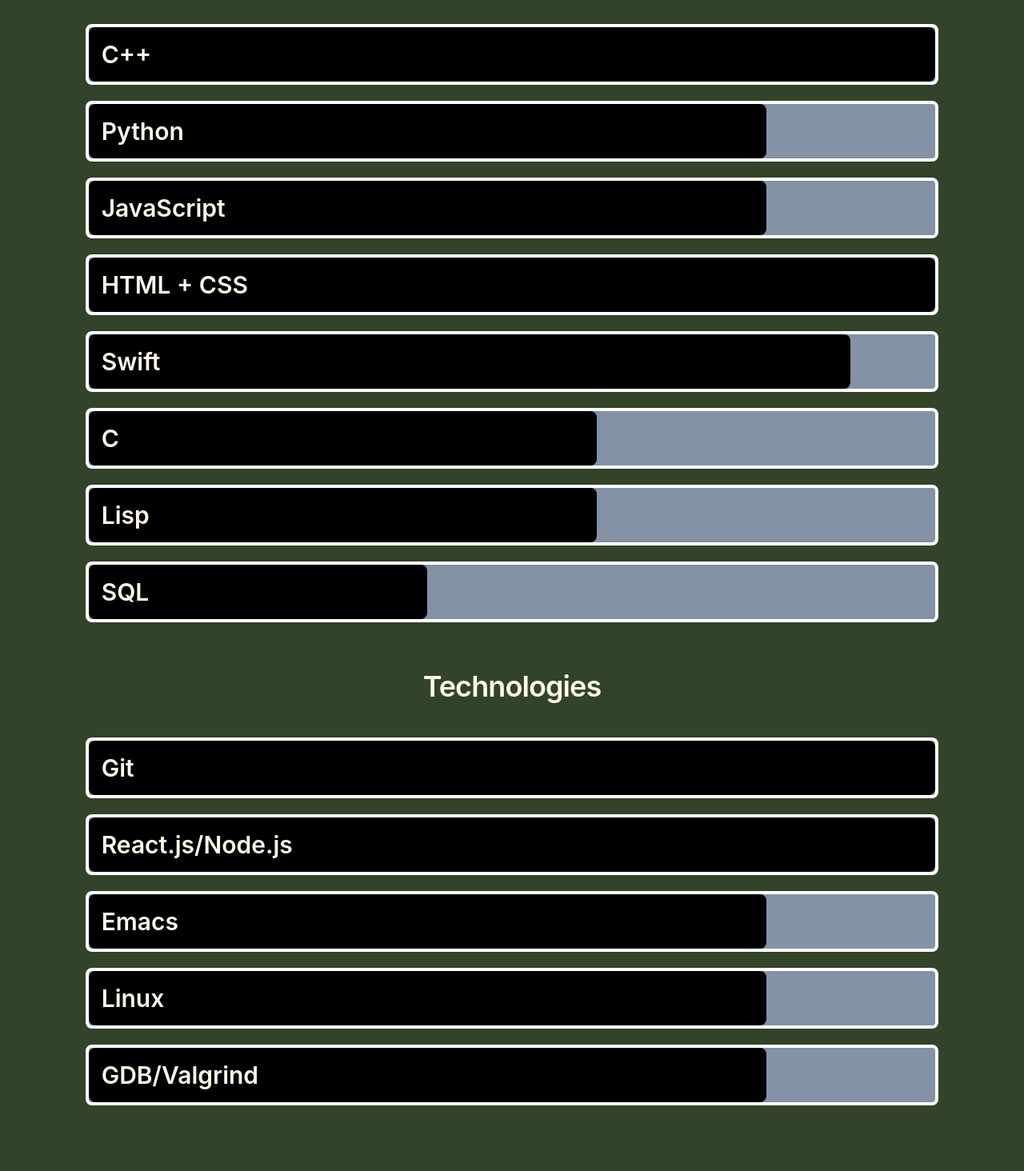
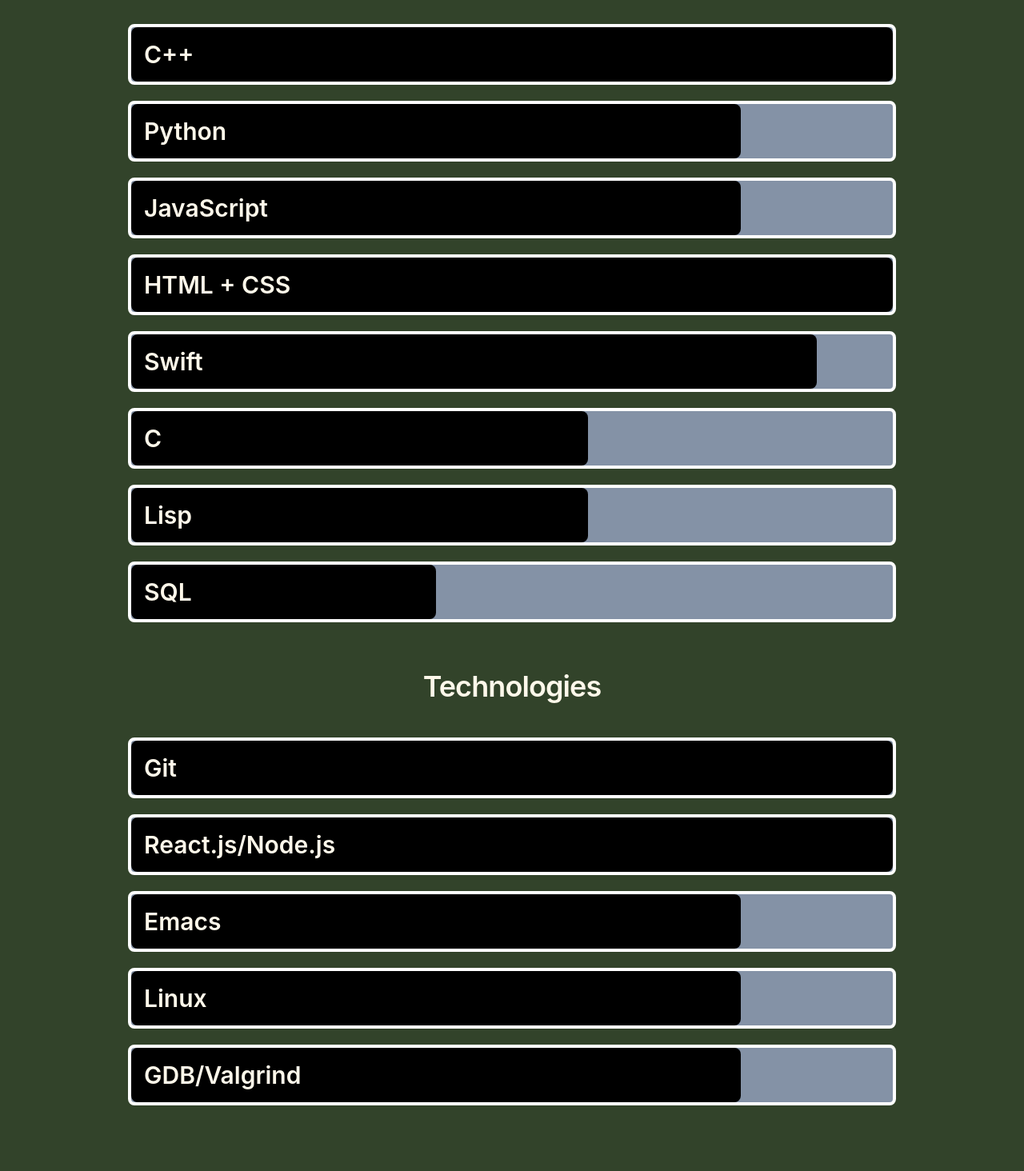
Before and after one commit to bulenty584/personal-website, a React (Create React App) app: page / in a window 1280 px wide. Shown: the part 1760-3224 px from the top of the page at 80% size. Built offline with nearby package versions, Linux system fonts and the light colour scheme.

Commit message:
New styling changes plus better transition for hamburger and topbar

```diff
--- a/src/Components/ProjectCard/ProjectCard.js
+++ b/src/Components/ProjectCard/ProjectCard.js
@@ -36,12 +36,14 @@
                         </div>
                     </div>
                 ) : (
-                    <div
-                        id="card"
-                        className="mt-10 p-4 bg-black rounded-lg border-4 border-black shadow-[8px_8px_0px_grey] transition-transform transform-gpu hover:scale-105 duration-300 ease-in-out"
-                        onClick={handleClick}
-                    >
-                        <img src={imgs[title]} alt={title} className="h-96 lg:rounded animate-fadeIn" />
+                    <div className='flex flex-col justify-center items-center'>
+                        <div
+                            id="card"
+                            className="items-center w-5/6 mt-10 p-4 bg-black rounded-lg border-4 border-black shadow-[8px_8px_0px_grey] transition-transform transform-gpu hover:scale-105 duration-300 ease-in-out"
+                            onClick={handleClick}
+                        >
+                            <img src={imgs[title]} alt={title} className="h-96 lg:rounded animate-fadeIn" />
+                        </div>
                     </div>
                 )}
                 <div className="flex flex-row justify-center items-center">
--- a/src/Components/Skills/Skills.js
+++ b/src/Components/Skills/Skills.js
@@ -17,47 +17,47 @@
                 <h2 className="pt-6 pb-6  text-center w-full font-semibold tracking-tight text-4xl sm:leading-10 md:text-4xl md:leading-14 text-warm_white">
                     Languages
                 </h2>
-                <div className="mx-auto box-border w-5/6 bg-gray rounded-lg border-4 border-white">
+                <div className="mx-auto box-border w-3/4 bg-gray rounded-lg border-4 border-white">
                     <div className="p-4 bg-black rounded-lg max-h-full text-warm_white font-semibold text-3xl" style={{width: "100%"}}> C++ </div>
                 </div>
-                <div className="mx-auto box-border w-5/6 bg-gray rounded-lg border-4 border-white">
+                <div className="mx-auto box-border w-3/4 bg-gray rounded-lg border-4 border-white">
                     <div className="p-4 bg-black rounded-lg max-h-full text-warm_white font-semibold text-3xl" style={{width: "80%"}}> Python </div>
                 </div>
-                <div className="mx-auto box-border w-5/6 bg-gray rounded-lg border-4 border-white">
+                <div className="mx-auto box-border w-3/4 bg-gray rounded-lg border-4 border-white">
                     <div className="p-4 bg-black rounded-lg max-h-full text-warm_white font-semibold text-3xl" style={{width: "80%"}}> JavaScript </div>
                 </div>
-                <div className="mx-auto box-border w-5/6 bg-gray rounded-lg border-4 border-white">
+                <div className="mx-auto box-border w-3/4 bg-gray rounded-lg border-4 border-white">
                     <div className="p-4 bg-black rounded-lg max-h-full text-warm_white font-semibold text-3xl" style={{width: "100%"}}> HTML + CSS </div>
                 </div>
-                <div className="mx-auto box-border w-5/6 bg-gray rounded-lg border-4 border-white">
+                <div className="mx-auto box-border w-3/4 bg-gray rounded-lg border-4 border-white">
                     <div className="p-4 bg-black rounded-lg max-h-full text-warm_white font-semibold text-3xl" style={{width: "90%"}}> Swift </div>
                 </div>
-                <div className="mx-auto box-border w-5/6 bg-gray rounded-lg border-4 border-white">
+                <div className="mx-auto box-border w-3/4 bg-gray rounded-lg border-4 border-white">
                     <div className="p-4 bg-black rounded-lg max-h-full text-warm_white font-semibold text-3xl" style={{width: "60%"}}> C </div>
                 </div>
-                <div className="mx-auto box-border w-5/6 bg-gray rounded-lg border-4 border-white">
+                <div className="mx-auto box-border w-3/4 bg-gray rounded-lg border-4 border-white">
                     <div className="p-4 bg-black rounded-lg max-h-full text-warm_white font-semibold text-3xl" style={{width: "60%"}}> Lisp </div>
                 </div>
-                <div className="mx-auto box-border w-5/6 bg-gray rounded-lg border-4 border-white">
+                <div className="mx-auto box-border w-3/4 bg-gray rounded-lg border-4 border-white">
                     <div className="p-4 bg-black rounded-lg max-h-full text-warm_white font-semibold text-3xl" style={{width: "40%"}}> SQL </div>
                 </div>
 
                 <h2 className="pt-10 pb-6  text-center w-full font-semibold tracking-tight sm:leading-10 text-4xl md:leading-14 text-warm_white">
                     Technologies
                 </h2>
-                <div className="mx-auto box-border w-5/6 bg-gray rounded-lg border-4 border-white">
+                <div className="mx-auto box-border w-3/4 bg-gray rounded-lg border-4 border-white">
                     <div className="p-4 bg-black rounded-lg max-h-full text-warm_white font-semibold text-3xl" style={{width: "100%"}}> Git </div>
                 </div>
-                <div className="mx-auto box-border w-5/6 bg-gray rounded-lg border-4 border-white">
+                <div className="mx-auto box-border w-3/4 bg-gray rounded-lg border-4 border-white">
                     <div className="p-4 bg-black rounded-lg max-h-full text-warm_white font-semibold text-3xl" style={{width: "100%"}}> React.js/Node.js </div>
                 </div>
-                <div className="mx-auto box-border w-5/6 bg-gray rounded-lg border-4 border-white">
+                <div className="mx-auto box-border w-3/4 bg-gray rounded-lg border-4 border-white">
                     <div className="p-4 bg-black rounded-lg max-h-full text-warm_white font-semibold text-3xl" style={{width: "80%"}}> Emacs </div>
                 </div>
-                <div className="mx-auto box-border w-5/6 bg-gray rounded-lg border-4 border-white">
+                <div className="mx-auto box-border w-3/4 bg-gray rounded-lg border-4 border-white">
                     <div className="p-4 bg-black rounded-lg max-h-full text-warm_white font-semibold text-3xl" style={{width: "80%"}}>  Linux </div>
                 </div>
-                <div className="mx-auto box-border w-5/6 bg-gray rounded-lg border-4 border-white">
+                <div className="mx-auto box-border w-3/4 bg-gray rounded-lg border-4 border-white">
                     <div className="p-4 bg-black rounded-lg max-h-full text-warm_white font-semibold text-3xl" style={{width: "80%"}}>  GDB/Valgrind </div>
                 </div>
             </div>
--- a/src/Components/TopBar/TopBar.css
+++ b/src/Components/TopBar/TopBar.css
@@ -28,3 +28,15 @@
   transform: rotate(-45deg);
   transform-origin: 0% 100%;
 }
+
+#mobile-menu {
+  transition: transform 0.4s ease, opacity 0.4s ease;
+  transform: translateY(-100%);
+  opacity: 10;
+}
+
+#mobile-menu.open {
+  transition: transform 0.4s ease, opacity 0.4s ease;
+  transform: translateY(0);
+  opacity: 10;
+}
--- a/src/Components/TopBar/TopBar.js
+++ b/src/Components/TopBar/TopBar.js
@@ -13,7 +13,7 @@
   return (
     <header className="navHeader">
       <nav>
-        <div className="bg-black text-warm_white flex items-center w-full h-16 box-border fixed justify-between z-20 top-0">
+        <div className="bg-black text-warm_white flex items-center w-full h-1/12 box-border fixed justify-between z-20 top-0">
           <span className="pl-10 text-warm_white text-xl font-semibold font-sans flex items-center">
             <a href="#top">Bulent Yesilyurt</a>
             <img src={logo} alt="logo"/>
@@ -49,7 +49,7 @@
             </div>
           </div>
         </div>
-        <div id="mobile-menu" className={`md:hidden fixed text-warm_white w-full bg-black font-sans font-semibold pt-14 z-10 ${menuOpen ? '' : 'hidden'}`}>
+        <div id="mobile-menu" className={`md:hidden fixed text-warm_white w-full bg-black p-.5 border-white font-sans font-semibold pt-14 z-10 ${menuOpen ? 'open' : ''}`}>
           <div className={'flex flex-col items-center justify-center' }>
             <a href="#exp" className=" text-lg py-2 cool-underline">
               Experience
```
